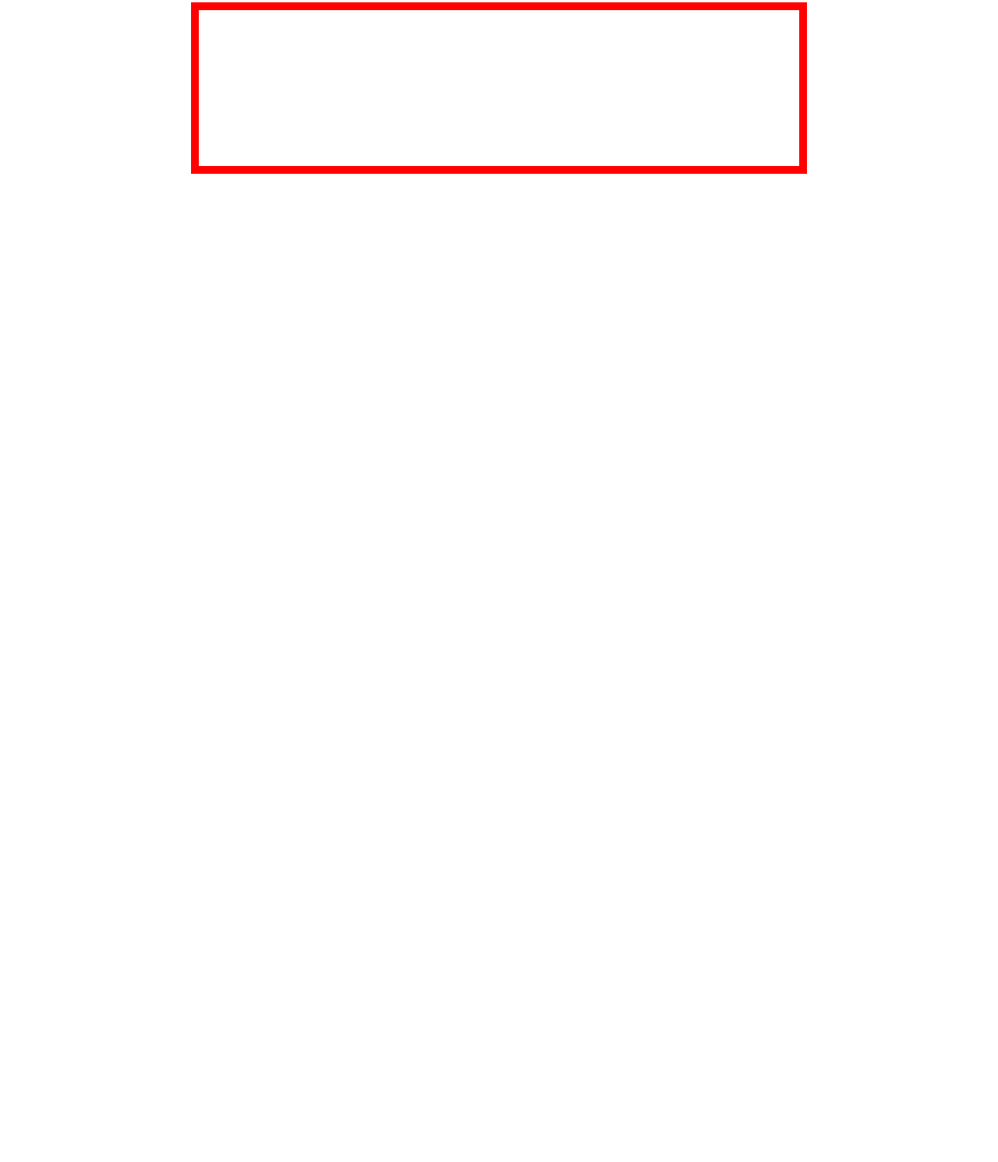
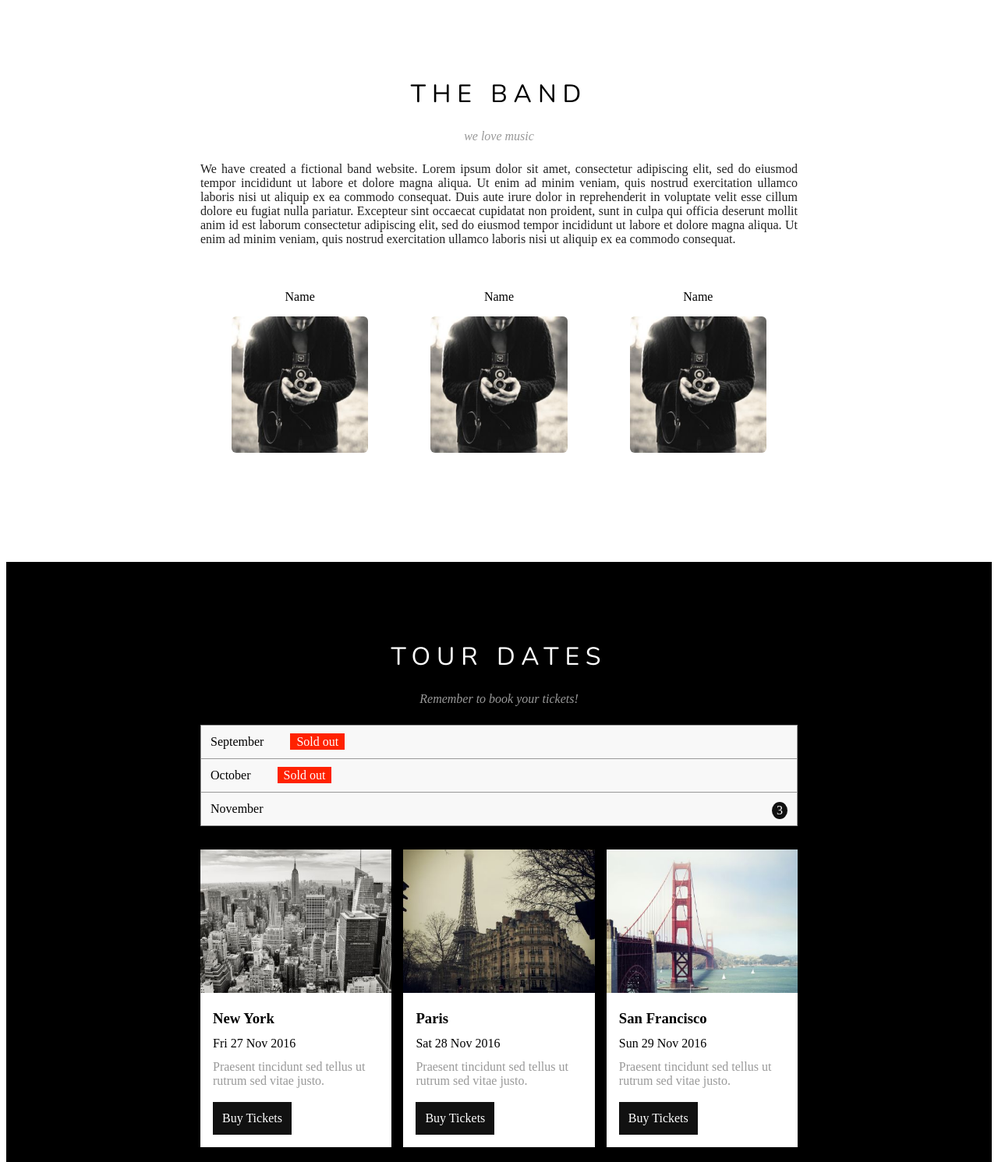
Before and after one commit to 25rae25/2020-kn-pb-04-band, a plain HTML site: page html/index.html in a window 1280 px wide. Shown: the part 689-2180 px from the top of the page at 78% size. Drawn offline with nearby package versions, Linux system fonts and the light colour scheme.

Commit message:
tour 완성

```diff
--- a/css/index.css
+++ b/css/index.css
@@ -1,10 +1,9 @@
-/* Nomalize */
+/*********글꼴불러오기 *********/
+@import url('https://fonts.googleapis.com/css2?family=Nunito:wght@300;400;700&display=swap');
+
+/********** Nomalize **********/
 html,
-body {
-	margin: 0;
-	padding: 0;
-}
-
+body
 h1,
 h2,
 h3,
@@ -13,20 +12,27 @@ h5,
 h6,
 div,
 p {
+	 margin: 0;
+	padding: 0;
 	box-sizing: border-box;
 }
+img{vertical-align: bottom;}
 
 body {
 	height: 10000px;
 }
 
 
-/* 공통사항 */
+/********** 공통사항 **********/
 .clearfix {
 	clear: both;
 }
-
-/* .header */
+.title {text-align: center;  font-family: 'Nunito', sans-serif; font-weight: 400; letter-spacing: 8px;}
+.slogan {color: #999; text-align: center; font-style: italic; padding: 24px 0;}
+.desc {color: #222; text-align: justify;}
+.img {width: 100%;}
+.wrapper {width: 790px; margin: 0 auto; padding: 100px 12px; width: 100%; max-width: 790px;}
+/********** .header **********/
 .header {
 	background-color: black;
 	color: white;
@@ -60,7 +66,7 @@ body {
 	padding: 16px 18px;
 }
 
-/* .main-wrap */
+/********** .main-wrap **********/
 .main-wrap {
 	text-align: center;
 }
@@ -71,10 +77,34 @@ body {
 	width: 100%;
 }
 
-.band-wrap {
-	border: 10px solid red;
-	width: 100%;
-	max-width: 790px;
-	margin: 0 auto;
-	padding: 100px 12px;
+/********** .band-wrap **********/
+.member {width: 33.3333%; float: left; padding: 40px;}
+.member > .name {text-align: center; padding: 16px;}
+/* .member > .photo > img {} */
+.member img {border-radius: 6px;}
+
+/********** .tour-wrap **********/
+.tour-wrap {background-color:black;}
+.tour-wrap .title {color: #fff;}
+.tour-wrap .lists {background-color: #f8f8f8; border: 1px solid #999;}
+/*
+.tour-wrap .list {padding: 12px; border-bottom: 1px solid #999;}
+.tour-wrap .list:last-child {border-bottom: none;}
+*/
+.tour-wrap .list {padding: 12px;}
+.tour-wrap .list:not(:last-child) {border-bottom: 1px solid #999;}
+.badge-soldout {background-color: #f20; color: #fff; padding: 2px 8px; font-style: 144x; margin-left: 30px;}
+.badge-counter {float: right; background-color: #111; color: #fff; padding: 2px 6px; border-radius: 50%;
 }
+.cities {margin-top: 30px;}
+.city {float: left; width: 32%;}
+.city:nth-child(2) {margin: 0 2%;}
+.city > .conts {background-color: #fff; padding: 16px;}
+.city > .photo > img:hover {opacity: 0.7;}
+.city > .conts > h3 {padding: 6px 0;}
+.city > .conts > p {padding: 6px 0;}
+.city > .conts > .summary {padding: 6px 0; color: #999;}
+.city > .conts > .bt-buy {padding: 12px; background-color: #111; color: #fff;
+display: inline-block; margin-top: 12px;}
+.city > .conts > .bt-buy:hover {background-color: #ccc; color: #111;
+	cursor: pointer;}
--- a/html/index.html
+++ b/html/index.html
@@ -5,6 +5,7 @@
 	<meta charset="UTF-8">
 	<meta name="viewport" content="width=device-width, initial-scale=1.0">
 	<title>Band Website</title>
+
 	<link rel="stylesheet" href="https://cdnjs.cloudflare.com/ajax/libs/font-awesome/5.13.0/css/all.min.css">
 	<link rel="stylesheet" href="../css/index.css">
 </head>
@@ -26,9 +27,94 @@
 	<div class="main-wrap">
 		<img src="../img/la.jpg" alt="la" class="main-img">
 	</div>
-	<div class="band-wrap">
-
+	<div class="band-wrap wrapper">
+		<h1 class="title">THE BAND</h1>
+		<p class="slogan">we love music</p>
+		<p class="desc">
+			We have created a fictional band website. Lorem ipsum dolor sit amet, consectetur adipiscing elit, sed do eiusmod
+			tempor incididunt ut labore et dolore magna aliqua. Ut enim ad minim veniam, quis nostrud exercitation ullamco
+			laboris nisi ut aliquip ex ea commodo consequat. Duis aute irure dolor in reprehenderit in voluptate velit esse
+			cillum dolore eu fugiat nulla pariatur. Excepteur sint occaecat cupidatat non proident, sunt in culpa qui officia
+			deserunt mollit anim id est laborum consectetur adipiscing elit, sed do eiusmod tempor incididunt ut labore et
+			dolore magna aliqua. Ut enim ad minim veniam, quis nostrud exercitation ullamco laboris nisi ut aliquip ex ea
+			commodo consequat.</p>
+		<div class="members">
+			<div class="member">
+				<div class="name">Name</div>
+				<div class="photo">
+					<img src="../img/bandmember.jpg" alt="photo" class="img">
+				</div>
+			</div>
+			<div class="member">
+				<div class="name">Name</div>
+				<div class="photo">
+					<img src="../img/bandmember.jpg" alt="photo" class="img">
+				</div>
+			</div>
+			<div class="member">
+				<div class="name">Name</div>
+				<div class="photo">
+					<img src="../img/bandmember.jpg" alt="photo" class="img">
+				</div>
+			</div>
+			<div class="clearfix"></div>
+		</div>
+	</div>
+	<div class="tour-wrap">
+		<div class="wrapper">
+			<h1 class="title">TOUR DATES</h1>
+			<p class="slogan">Remember to book your tickets!</p>
+			<div class="lists">
+				<div class="list">
+					September
+					<span class="badge-soldout">Sold out</span>
+				</div>
+				<div class="list">
+					October
+					<span class="badge-soldout">Sold out</span>
+				</div>
+				<div class="list">
+					November
+					<span class="badge-counter">3</span>
+				</div>
+			</div>
+			<div class="cities">
+				<div class="city">
+					<div class="photo">
+						<img src="../img/newyork.jpg" alt="new york" class="img">
+					</div>
+					<div class="conts">
+						<h3>New York</h3>
+						<p>Fri 27 Nov 2016</p>
+						<div class="summary">Praesent tincidunt sed tellus ut rutrum sed vitae justo.</div>
+						<div class="bt-buy">Buy Tickets</div>
+					</div>
+				</div>
+				<div class="city">
+					<div class="photo">
+						<img src="../img/paris.jpg" alt="new york" class="img">
+					</div>
+					<div class="conts">
+						<h3>Paris</h3>
+						<p>Sat 28 Nov 2016</p>
+						<div class="summary">Praesent tincidunt sed tellus ut rutrum sed vitae justo.</div>
+						<div class="bt-buy">Buy Tickets</div>
+					</div>
+				</div>
+				<div class="city">
+					<div class="photo">
+						<img src="../img/sanfran.jpg" alt="new york" class="img">
+					</div>
+					<div class="conts">
+						<h3>San Francisco</h3>
+						<p>Sun 29 Nov 2016</p>
+						<div class="summary">Praesent tincidunt sed tellus ut rutrum sed vitae justo.</div>
+						<div class="bt-buy">Buy Tickets</div>
+					</div>
+				</div>
+				<div class="clearfix"></div>
+			</div>
+		</div>
 	</div>
 </body>
-
 </html>
```
